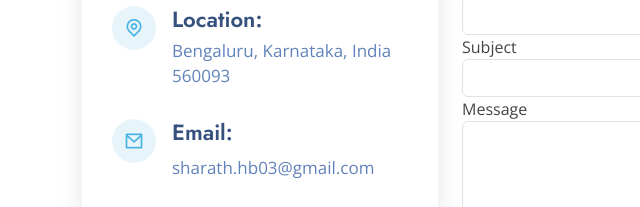
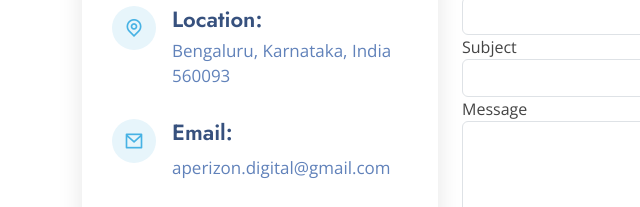
Before and after one commit to Sharath5678/Aperizon, a plain HTML site: page index.html in a window 1280 px wide. Shown: the part 4117-4324 px from the top of the page, 0-640 px from the left. Drawn offline with nearby package versions, Linux system fonts and the light colour scheme.

Commit message:
Update index.html

```diff
--- a/index.html
+++ b/index.html
@@ -469,7 +469,7 @@ height="0" width="0" style="display:none;visibility:hidden"></iframe></noscript>
               <div class="email">
                 <i class="ri-mail-line"></i>
                 <h4>Email:</h4>
-                <p style="font-size: 17px;">sharath.hb03@gmail.com</p>
+                <p style="font-size: 17px;">aperizon.digital@gmail.com</p>
               </div>
 
               <div class="phone">
@@ -485,7 +485,7 @@ height="0" width="0" style="display:none;visibility:hidden"></iframe></noscript>
           <div class="col-lg-8 mt-5 mt-lg-0">
 
             <!--<form method="POST" action="{% url 'contact' %}" >-->
-              <form action="https://formsubmit.co/sharath.hb03@gmail.com" method="POST" >
+              <form action="https://formsubmit.co/aperizon.digital@gmail.com" method="POST" >
               <div class="row">
                   <div class="form-group col-md-6">
                     <label for="name">Your Name</label>
```
